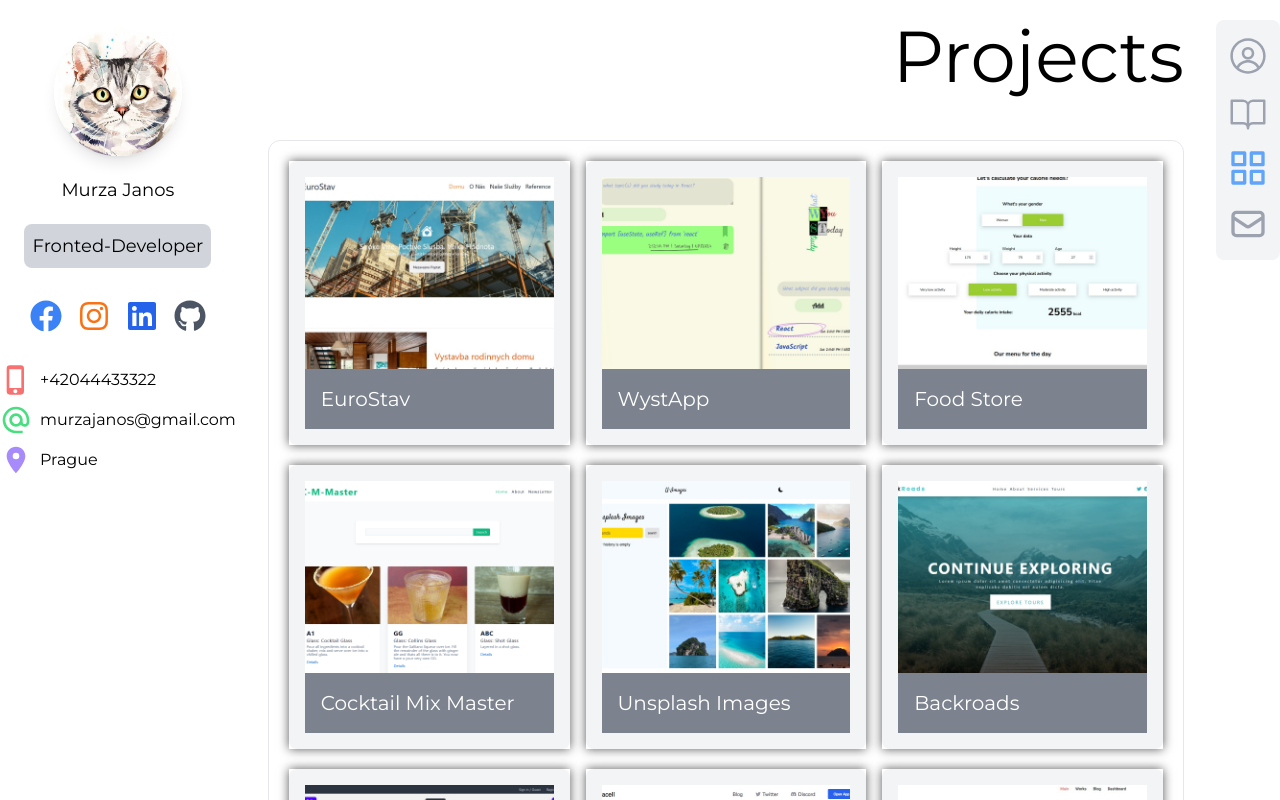
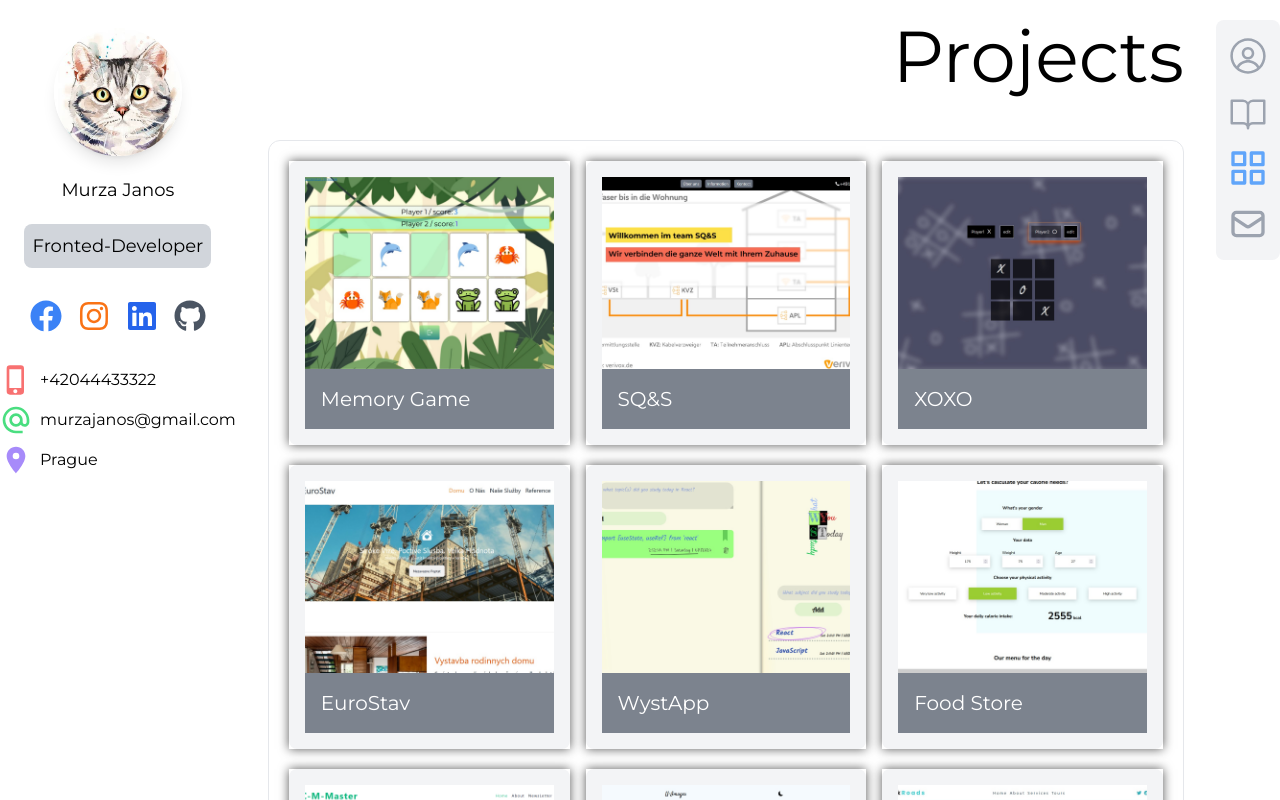
Before and after one commit to ioan-murchello/react-portfolio, a React (Vite) app: page /works in a window 1280 px wide. Built offline with nearby package versions, Linux system fonts and the light colour scheme.

Commit message:
added new app

```diff
--- a/src/datas/datas.js
+++ b/src/datas/datas.js
@@ -11,11 +11,27 @@ import backroadsSite from '../img/backroads.jpg'
 import unsplashimages from '../img/unsplash-images.jpg'
 import sqs from '../img/sq&s.jpg'
 import xox from '../img/xox.jpg'
+import memoryGame from '../img/memory-game.jpg'
 
 
 
 
 export const sites = [
+  {
+    name: 'Memory Game',
+    url: 'https://game-for-memory-react.netlify.app/',
+    image: memoryGame,
+  },
+  {
+    name: 'SQ&S',
+    url: 'https://ioan-murchello.github.io/sqs/dist/',
+    image: sqs,
+  },
+  {
+    name: 'XOXO',
+    url: 'https://x-o-x-o-game.netlify.app/',
+    image: xox,
+  },
   { name: 'EuroStav', url: 'https://eurostav.netlify.app/', image: eurostav },
   { name: 'WystApp', url: 'https://wyst-app.netlify.app/', image: wystApp },
   {
@@ -63,14 +79,4 @@ export const sites = [
     url: 'https://ioan-murchello.github.io/toDoList/toDoList/',
     image: todoListJs,
   },
-  {
-    name: 'SQ&S',
-    url: 'https://ioan-murchello.github.io/sqs/dist/',
-    image: sqs,
-  },
-  {
-    name: 'XOXO',
-    url: 'https://x-o-x-o-game.netlify.app/',
-    image: xox,
-  },
 ];
```
Also changed, not shown: src/img/memory-game.jpg (added).
